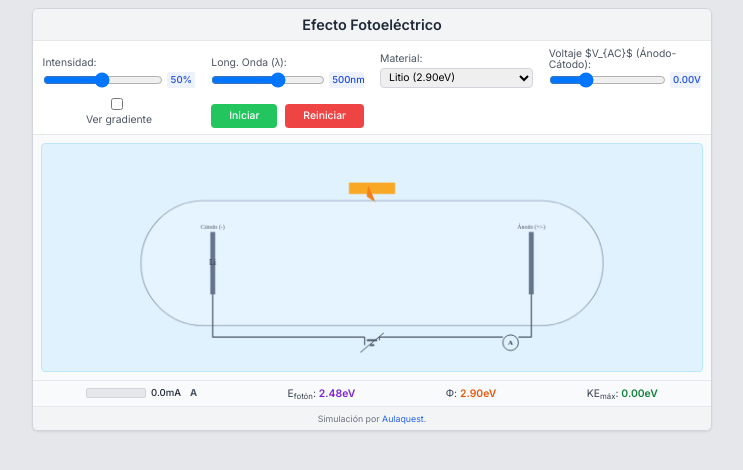
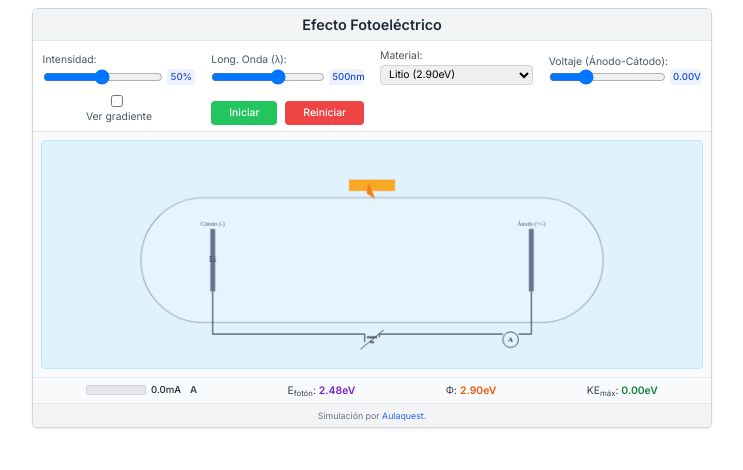
Before and after one commit to aulaquest/efecto-fotoelectrico, a plain HTML site: page index.html in a window 1280 px wide. Shown: the whole page, without its empty margins (268-1011 px from the left). Drawn offline with nearby package versions, Linux system fonts and the light colour scheme.

Commit message:
Update index.html

```diff
--- a/index.html
+++ b/index.html
@@ -10,7 +10,7 @@
         body {
             font-family: 'Inter', sans-serif;
             overscroll-behavior: none;
-            background-color: #e5e7eb;
+            background-color: #ffffff;
             margin: 0;
             padding: 0.25em;
             display: flex;
@@ -269,7 +269,7 @@
                     </select>
                 </div>
                 <div class="control-set">
-                    <label for="voltageSlider" class="voltage-label">Voltaje $V_{AC}$ (Ánodo-Cátodo):</label>
+                    <label for="voltageSlider" class="voltage-label">Voltaje  (Ánodo-Cátodo):</label>
                      <div class="input-group">
                         <input type="range" id="voltageSlider" min="-2" max="5" value="0" step="0.01">
                         <span id="voltageValue" class="value-output">0.00V</span>
```
